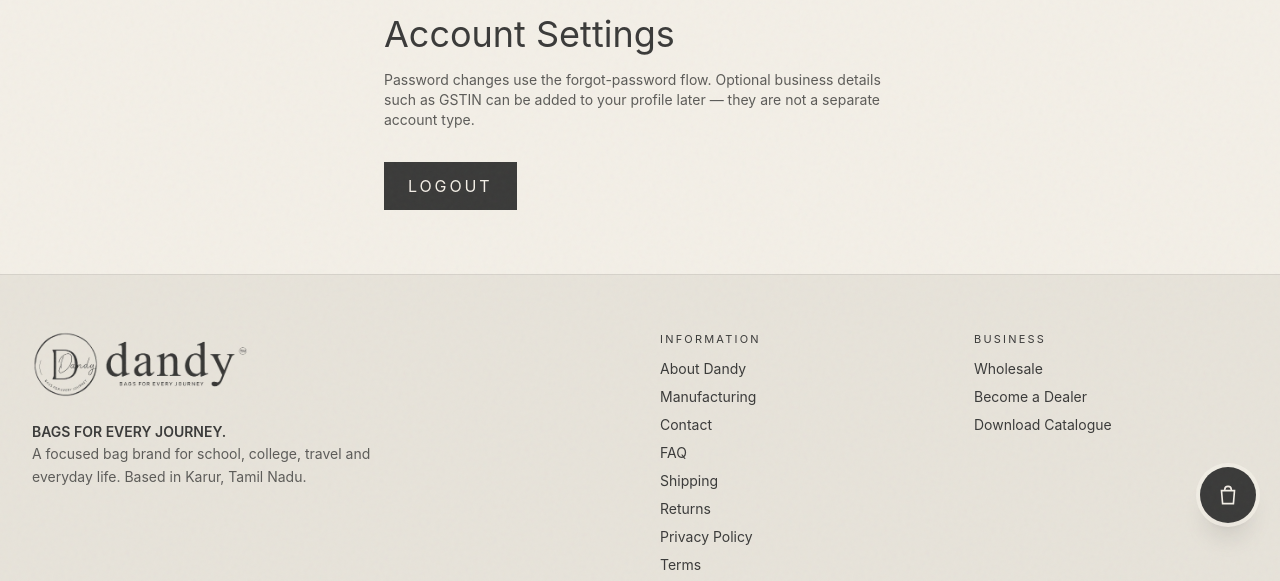
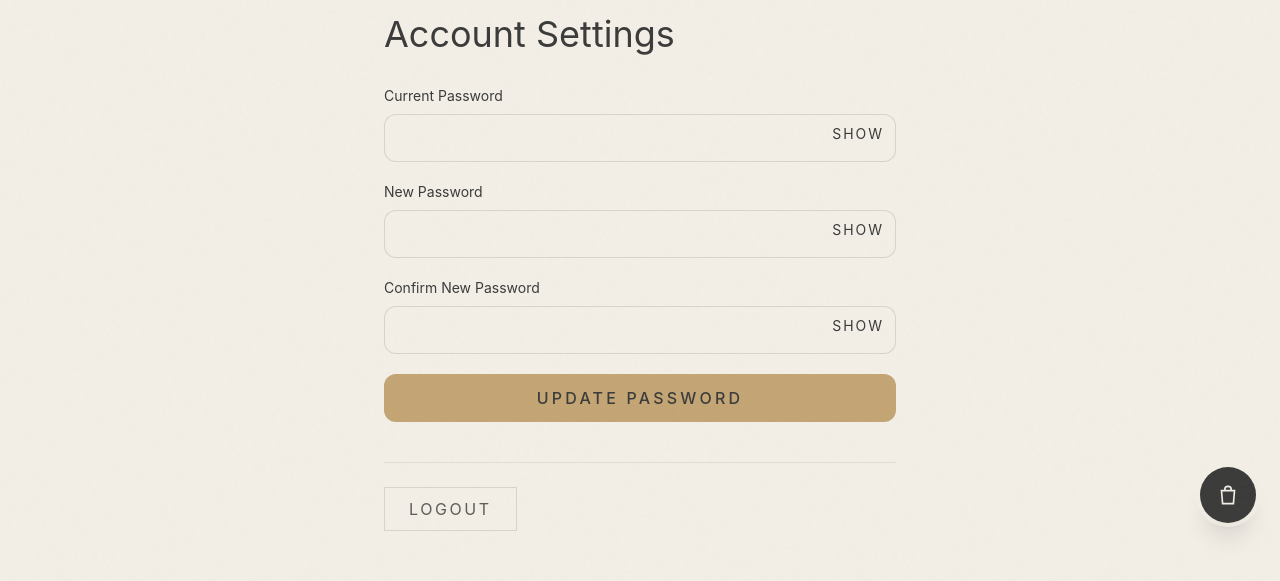
Before and after one commit to SalihMSD/dandybags, a Next.js app: page /account/settings in a window 1280 px wide. Shown: the part 181-762 px from the top of the page. Built offline with nearby package versions, Linux system fonts and the light colour scheme; no server answers.

Commit message:
feat: add customer password change

```diff
--- a/src/app/account/settings/page.tsx
+++ b/src/app/account/settings/page.tsx
@@ -1,23 +1,111 @@
 "use client";
 
+import { useEffect, useState } from "react";
+import { useRouter } from "next/navigation";
+import { PasswordField } from "@/components/PasswordField";
 import { useAuth } from "@/components/AuthProvider";
 
 export default function SettingsPage() {
+  const router = useRouter();
   const { logout } = useAuth();
+  const [currentPassword, setCurrentPassword] = useState("");
+  const [newPassword, setNewPassword] = useState("");
+  const [confirmPassword, setConfirmPassword] = useState("");
+  const [message, setMessage] = useState("");
+  const [pending, setPending] = useState(false);
+
+  useEffect(() => {
+    if (!message) return;
+    if (!message.startsWith("Password updated successfully")) return;
+    const timer = setTimeout(() => {
+      router.push("/login");
+    }, 3000);
+    return () => clearTimeout(timer);
+  }, [message, router]);
+
+  async function onSubmit(e: React.FormEvent<HTMLFormElement>) {
+    e.preventDefault();
+    setMessage("");
+    setPending(true);
+    try {
+      const res = await fetch("/api/customer/change-password", {
+        method: "POST",
+        credentials: "include",
+        headers: { "Content-Type": "application/json" },
+        body: JSON.stringify({ currentPassword, newPassword, confirmPassword }),
+      });
+      const data = (await res.json()) as { error?: string };
+      if (!res.ok) {
+        setMessage(data.error || "Something went wrong. Please try again.");
+        setPending(false);
+        return;
+      }
+      setMessage("Password updated successfully. For your security, you have been logged out. Please log in again with your new password.");
+      setPending(false);
+      await logout();
+    } catch {
+      setMessage("Something went wrong. Please try again.");
+      setPending(false);
+    }
+  }
+
   return (
     <div className="mx-auto max-w-xl px-4 py-10 sm:py-16 md:px-8">
       <h1 className="font-serif text-4xl">Account Settings</h1>
-      <p className="mt-4 text-sm text-ink-soft">
-        Password changes use the forgot-password flow. Optional business details such as GSTIN can be added to your
-        profile later — they are not a separate account type.
+
+      <form onSubmit={(e) => void onSubmit(e)} className="mt-8 space-y-5">
+        <PasswordField
+          name="currentPassword"
+          label="Current Password"
+          autoComplete="current-password"
+          className="rounded-xl"
+        />
+
+        <PasswordField
+          name="newPassword"
+          label="New Password"
+          autoComplete="new-password"
+          className="rounded-xl"
+        />
+
+        <PasswordField
+          name="confirmPassword"
+          label="Confirm New Password"
+          autoComplete="new-password"
+          className="rounded-xl"
+        />
+
+        {message ? (
+          <p
+            className={`text-sm rounded-lg px-4 py-2.5 ${
+              message.startsWith("Password updated successfully")
+                ? "text-green-800 bg-green-50"
+                : "text-red-800 bg-red-50"
+            }`}
+            role="alert"
+          >
+            {message}
           </p>
+        ) : null}
+
+        <button
+          type="submit"
+          disabled={pending}
+          className="h-12 w-full rounded-xl bg-camel text-[12px] tracking-[0.2em] text-ink uppercase font-medium transition hover:bg-camel-dark disabled:opacity-60 disabled:cursor-not-allowed"
+        >
+          {pending ? "Updating..." : "Update Password"}
+        </button>
+      </form>
+
+      <div className="mt-10 border-t border-ink/10 pt-6">
         <button
           type="button"
           onClick={() => void logout()}
-        className="mt-8 h-12 bg-ink px-6 text-[12px] tracking-[0.18em] text-paper uppercase"
+          className="inline-flex h-11 items-center justify-center border border-ink/15 px-6 text-[12px] tracking-[0.16em] uppercase text-ink-soft transition hover:border-ink hover:text-ink"
         >
           Logout
         </button>
       </div>
+    </div>
   );
 }
--- /dev/null
+++ b/src/app/api/customer/change-password/route.ts
@@ -0,0 +1,75 @@
+import { jsonError, originOk } from "@/lib/auth/helpers";
+import { clientKey, rateLimit } from "@/lib/auth/rate-limit";
+import { hashPassword, passwordIssues, verifyPassword } from "@/lib/db/password";
+import { setPasswordHash } from "@/lib/db/users";
+import { destroySession } from "@/lib/auth/session";
+import { prisma } from "@/lib/db/prisma";
+import { requireCustomer } from "@/lib/auth/session";
+import { findUserById } from "@/lib/db/users";
+
+export const runtime = "nodejs";
+
+export async function POST(request: Request) {
+  if (!originOk(request)) return jsonError("Invalid request.", 403);
+  const limited = rateLimit(clientKey(request, "change-password"), 5, 15 * 60 * 1000);
+  if (!limited.ok) return jsonError("Too many attempts. Please try again later.", 429);
+
+  let body: Record<string, unknown>;
+  try {
+    body = (await request.json()) as Record<string, unknown>;
+  } catch {
+    return jsonError("Something went wrong. Please try again.", 400);
+  }
+
+  const currentPassword = String(body.currentPassword || "");
+  const newPassword = String(body.newPassword || "");
+  const confirmPassword = String(body.confirmPassword || "");
+
+  if (!currentPassword || !newPassword || !confirmPassword) {
+    return jsonError("All fields are required.", 400);
+  }
+  if (newPassword !== confirmPassword) {
+    return jsonError("New passwords do not match.", 400);
+  }
+
+  const pwdErr = passwordIssues(newPassword);
+  if (pwdErr) return jsonError(pwdErr, 400);
+
+  let user;
+  try {
+    user = await requireCustomer();
+  } catch {
+    return jsonError("Please log in.", 401);
+  }
+
+  const fullUser = await findUserById(user.id);
+  if (!fullUser || fullUser.role !== "CUSTOMER") {
+    return jsonError("Please log in.", 401);
+  }
+
+  const currentValid = await verifyPassword(currentPassword, fullUser.passwordHash);
+  if (!currentValid) {
+    return jsonError("Current password is incorrect.", 400);
+  }
+
+  if (newPassword === currentPassword) {
+    return jsonError("New password must be different from your current password.", 400);
+  }
+
+  const passwordHash = await hashPassword(newPassword);
+  await setPasswordHash(fullUser.id, passwordHash);
+
+  try {
+    await prisma.session.deleteMany({ where: { userId: fullUser.id } });
+  } catch {
+    /* Best-effort session cleanup; DB update already succeeded. */
+  }
+
+  try {
+    await destroySession();
+  } catch {
+    /* Cookie cleanup is best-effort after DB update. */
+  }
+
+  return Response.json({ ok: true });
+}
```
Lines whose indentation alone changed are shown as unchanged.
